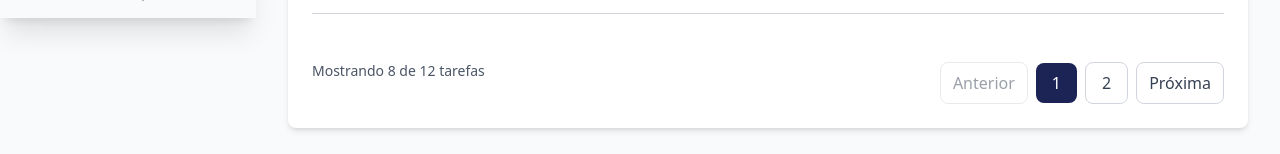
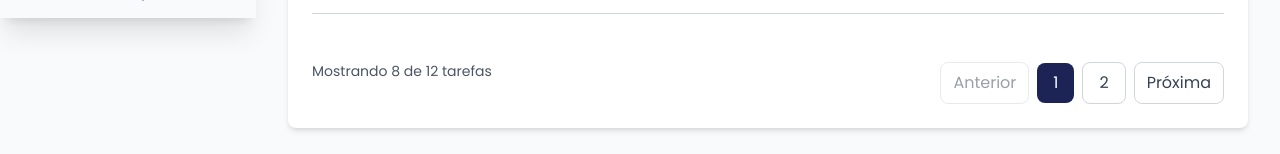
Before and after one commit to DiogoSAbr/project-frontend, a React (Vite) app: page / in a window 1280 px wide. Shown: the part 782-936 px from the top of the page. Built offline with nearby package versions, Linux system fonts and the light colour scheme.

Commit message:
fix: adjusting font in pagination

```diff
--- a/src/App.tsx
+++ b/src/App.tsx
@@ -185,7 +185,7 @@ function App() {
                                 </table>
                             </div>
                             <div className="flex flex-col md:flex-row md:items-center md:justify-between mt-6 gap-3">
-                                <p className="text-gray-600 text-sm">
+                                <p className="text-gray-600 text-sm font-default">
                                     Mostrando {paginatedTasks.length} de {filteredTasks.length} tarefas
                                 </p>
 
--- a/src/components/Task/Pagination.tsx
+++ b/src/components/Task/Pagination.tsx
@@ -36,7 +36,7 @@ export function Pagination({ currentPage, totalPages, onPageChange }: Pagination
             <button
                 onClick={() => onPageChange(currentPage - 1)}
                 disabled={currentPage === 1}
-                className="px-3 py-2 rounded-lg border border-gray-300 text-gray-700 hover:bg-gray-50 disabled:opacity-50 disabled:cursor-not-allowed transition-colors"
+                className="px-3 py-2 rounded-lg border border-gray-300 text-gray-700 hover:bg-gray-50 disabled:opacity-50 disabled:cursor-not-allowed transition-colors font-default"
             >
                 Anterior
             </button>
@@ -46,7 +46,7 @@ export function Pagination({ currentPage, totalPages, onPageChange }: Pagination
                     key={index}
                     onClick={() => typeof page === 'number' && onPageChange(page)}
                     disabled={page === '...'}
-                    className={`px-4 py-2 rounded-lg transition-colors ${page === currentPage
+                    className={`font-default px-4 py-2 rounded-lg transition-colors ${page === currentPage
                             ? 'bg-primary-color text-secondary-color'
                             : page === '...'
                                 ? 'cursor-default text-gray-400'
@@ -60,7 +60,7 @@ export function Pagination({ currentPage, totalPages, onPageChange }: Pagination
             <button
                 onClick={() => onPageChange(currentPage + 1)}
                 disabled={currentPage === totalPages}
-                className="px-3 py-2 rounded-lg border border-gray-300 text-gray-700 hover:bg-gray-50 disabled:opacity-50 disabled:cursor-not-allowed transition-colors"
+                className="px-3 py-2 rounded-lg border border-gray-300 text-gray-700 hover:bg-gray-50 disabled:opacity-50 disabled:cursor-not-allowed transition-colors font-default"
             >
                 Próxima
             </button>
```
